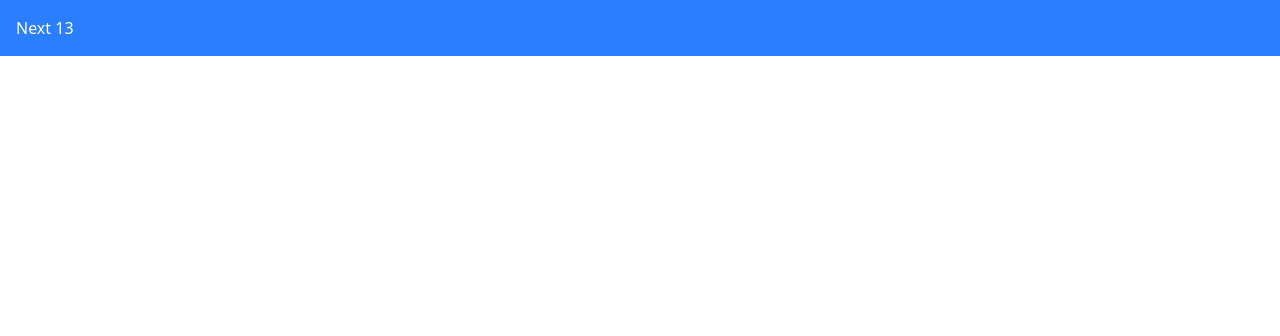
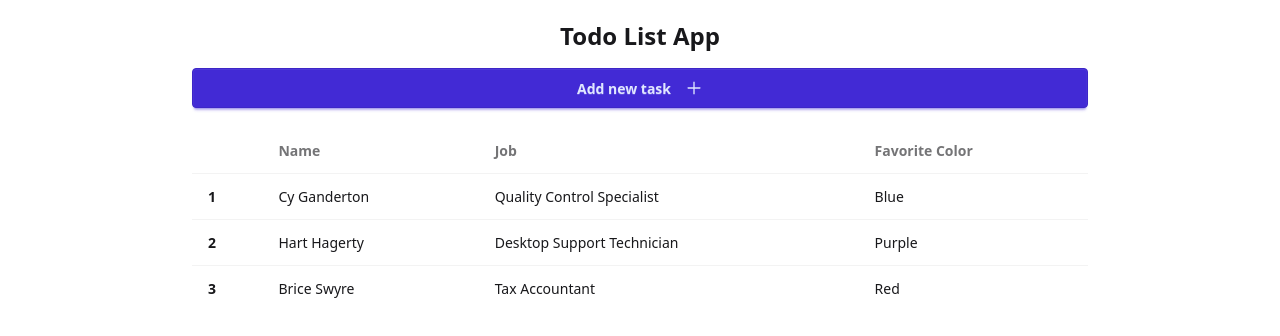
Before and after one commit to Praveen-DR/simple-todo-app, a Next.js app: page / in a window 1280 px wide. Shown: the top 336 px of the page. Built offline with nearby package versions, Linux system fonts and the light colour scheme.

Commit message:
Update: created the components added Add task Button

```diff
--- /dev/null
+++ b/app/components/AddTask.tsx
@@ -0,0 +1,14 @@
+import { AiOutlinePlus } from 'react-icons/ai'
+
+const AddTask = () => {
+    return (
+        <>
+            <div>
+                <button className=" btn btn-primary w-full">Add new task
+                <AiOutlinePlus className='ml-2' size={18}/></button>
+            </div>
+        </>
+    )
+}
+
+export { AddTask }
--- /dev/null
+++ b/app/components/TodoList.tsx
@@ -0,0 +1,46 @@
+
+
+const TodoList = () => {
+    return (
+        <>
+            <div className="overflow-x-auto">
+                <table className="table">
+                    {/* head */}
+                    <thead>
+                        <tr>
+                            <th></th>
+                            <th>Name</th>
+                            <th>Job</th>
+                            <th>Favorite Color</th>
+                        </tr>
+                    </thead>
+                    <tbody>
+                        {/* row 1 */}
+                        <tr>
+                            <th>1</th>
+                            <td>Cy Ganderton</td>
+                            <td>Quality Control Specialist</td>
+                            <td>Blue</td>
+                        </tr>
+                        {/* row 2 */}
+                        <tr>
+                            <th>2</th>
+                            <td>Hart Hagerty</td>
+                            <td>Desktop Support Technician</td>
+                            <td>Purple</td>
+                        </tr>
+                        {/* row 3 */}
+                        <tr>
+                            <th>3</th>
+                            <td>Brice Swyre</td>
+                            <td>Tax Accountant</td>
+                            <td>Red</td>
+                        </tr>
+                    </tbody>
+                </table>
+            </div>
+        </>
+    )
+}
+
+export default TodoList
--- a/app/globals.css
+++ b/app/globals.css
@@ -1 +1,2 @@
 @import "tailwindcss";
+@plugin "daisyui";
--- a/app/page.tsx
+++ b/app/page.tsx
@@ -1,11 +1,18 @@
 import Image from "next/image";
+import { AddTask } from "./components/AddTask";
+import TodoList from "./components/TodoList";
+
 
 export default function Home() {
   return (
     <>
-    <div>
-      <h1 className="bg-blue-500 text-white p-4">Next 13</h1>
-    </div>
+      <main className="max-w-4xl mx-auto mt-4">
+        <div className="text-center my-5 flex flex-col gap-4">
+          <h1 className="text-2xl font-bold">Todo List App</h1>
+          <AddTask />
+        </div>
+        <TodoList />
+      </main>
     </>
   );
 }
--- a/package.json
+++ b/package.json
@@ -12,7 +12,8 @@
     "next": "15.3.3",
     "postcss": "^8.5.4",
     "react": "^19.0.0",
-    "react-dom": "^19.0.0"
+    "react-dom": "^19.0.0",
+    "react-icons": "^5.5.0"
   },
   "devDependencies": {
     "@eslint/eslintrc": "^3",
@@ -20,6 +21,7 @@
     "@types/node": "^20",
     "@types/react": "^19",
     "@types/react-dom": "^19",
+    "daisyui": "^5.0.43",
     "eslint": "^9",
     "eslint-config-next": "15.3.3",
     "tailwindcss": "^4.1.8",
--- a/postcss.config.mjs
+++ b/postcss.config.mjs
@@ -1,6 +1,7 @@
+/** @type {import('postcss-load-config').Config} */
 const config = {
   plugins: {
-    "@tailwindcss/postcss": {},
+    '@tailwindcss/postcss': {},
   },
 };
 export default config;
--- a/tailwind.config.js
+++ b/tailwind.config.js
@@ -8,5 +8,5 @@
   theme: {
     extend: {},
   },
-  plugins: [],
+  plugins: [require('daisyui')],
 };
```
Also changed, not shown: 1 other file (tests, documents, lock files or other folders).
